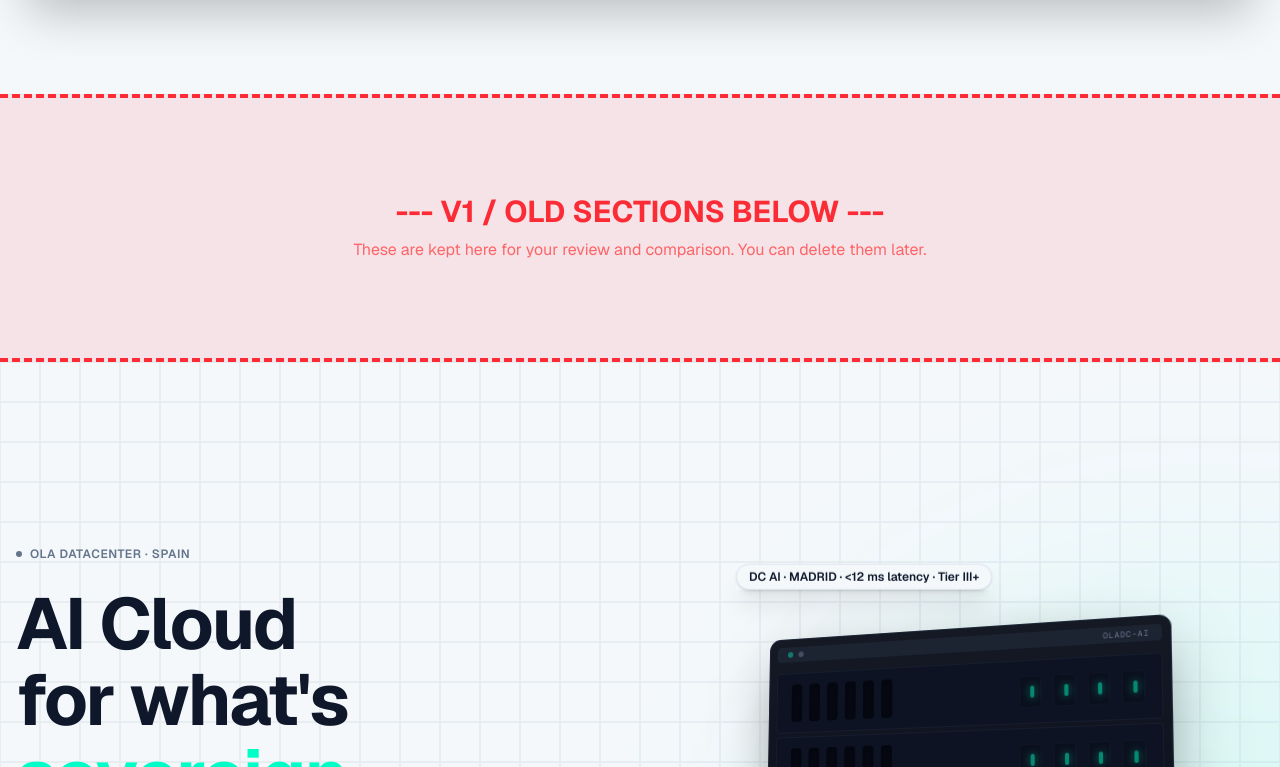
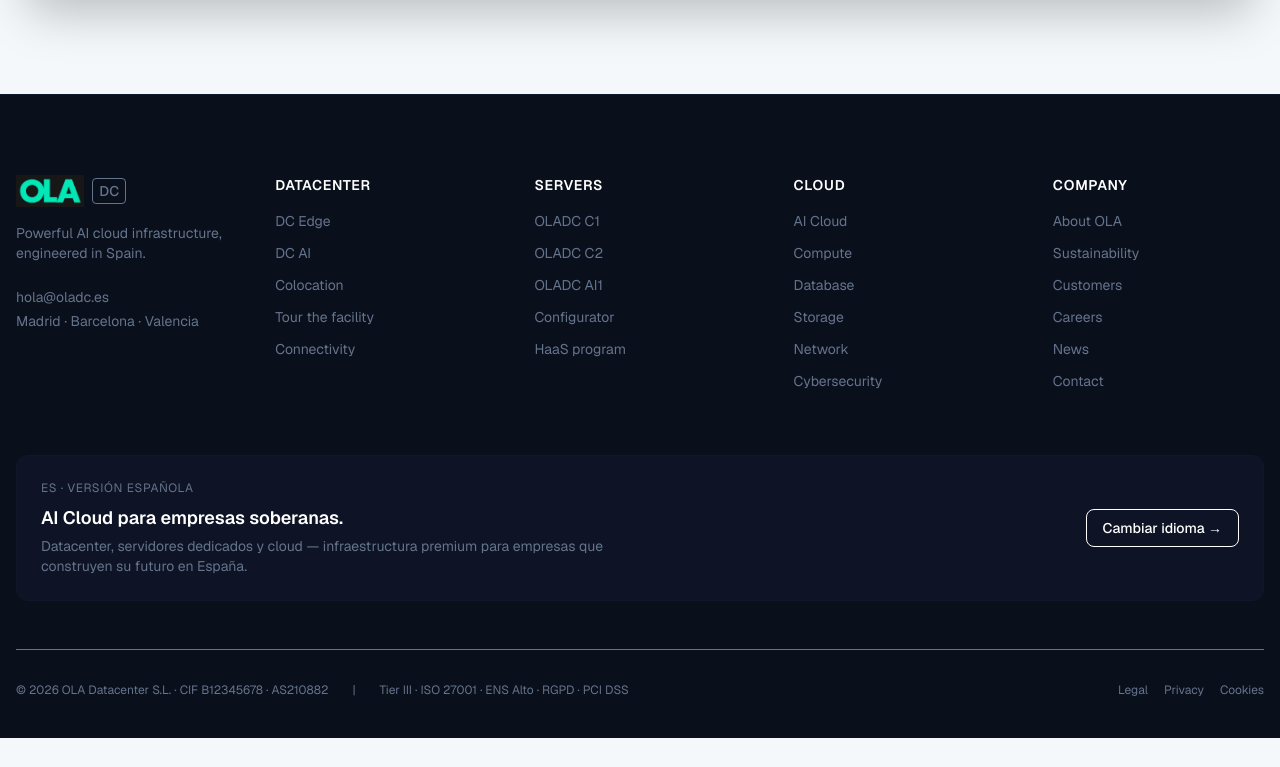
Before and after one commit to cloudindev/oladatacenter, a Next.js app: page / in a window 1280 px wide. Shown: the part 3533-4300 px from the top of the page. After the commit the page ends 4271 px from the top, so only its background shows below. Built offline with nearby package versions, Linux system fonts and the light colour scheme.

Commit message:
chore: remove old V1 sections from home page

```diff
--- a/src/app/page.tsx
+++ b/src/app/page.tsx
@@ -9,14 +9,6 @@
 import { SolutionsSection } from "@/components/sections/SolutionsSection"
 import { DatacenterBanner } from "@/components/sections/DatacenterBanner"
 
-// V1 Sections (Dark Theme)
-import { Hero } from "@/components/sections/Hero"
-import { PromiseSection } from "@/components/sections/PromiseSection"
-import { DatacenterSection } from "@/components/sections/DatacenterSection"
-import { HardwareSection } from "@/components/sections/HardwareSection"
-import { CloudSection } from "@/components/sections/CloudSection"
-import { StatsBar } from "@/components/sections/StatsBar"
-import { CtaBanner } from "@/components/sections/CtaBanner"
 
 export default function Home() {
   return (
@@ -31,20 +23,6 @@
         <SolutionsSection />
         <DatacenterBanner />
 
-        {/* VISUAL SEPARATOR */}
-        <div className="py-24 bg-red-500/10 border-y-4 border-red-500 border-dashed text-center">
-          <h2 className="text-3xl font-bold text-red-500 mb-2">--- V1 / OLD SECTIONS BELOW ---</h2>
-          <p className="text-red-400">These are kept here for your review and comparison. You can delete them later.</p>
-        </div>
-
-        {/* OLD V1 DESIGN SECTIONS */}
-        <Hero />
-        <PromiseSection />
-        <DatacenterSection />
-        <HardwareSection />
-        <CloudSection />
-        <StatsBar />
-        <CtaBanner />
       </main>
       <Footer />
     </>
```
